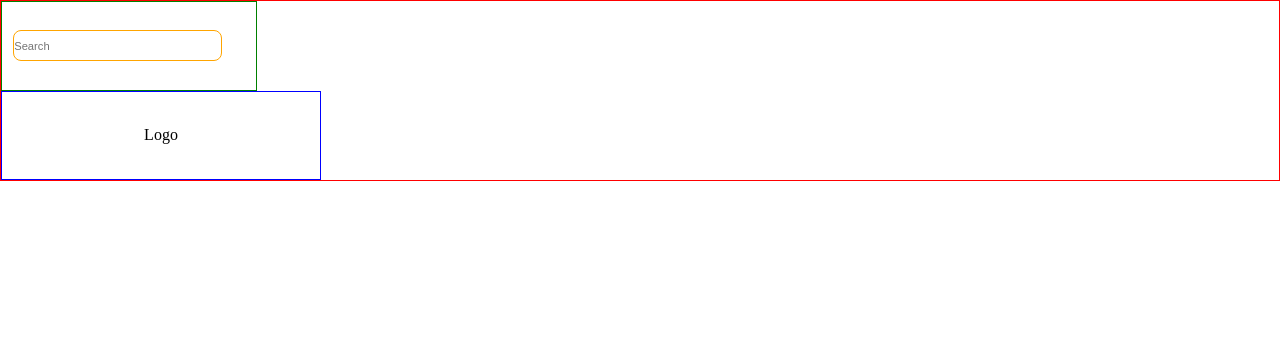
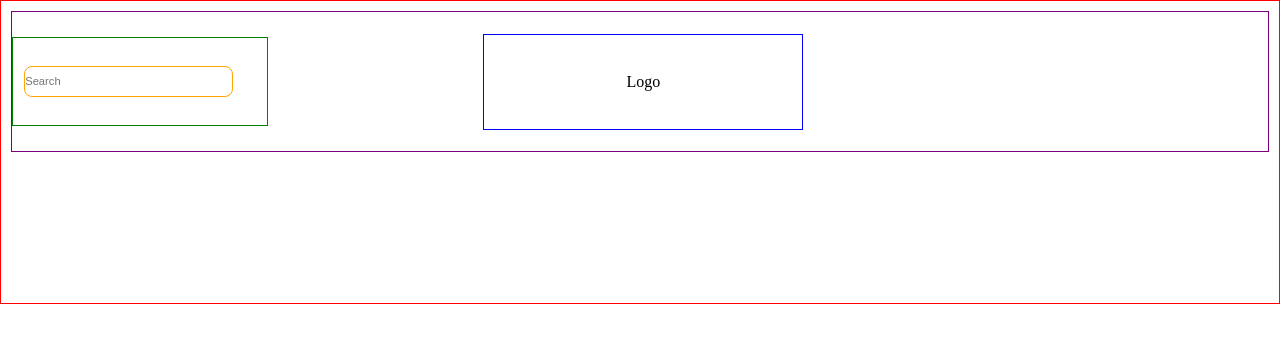
Before and after one commit to Golskilamaster09/Portal-de-noticias, a plain HTML site: page index.html in a window 1280 px wide. Drawn offline with Linux system fonts and the light colour scheme.

Commit message:
Style(subcont-header): Corrige o layout quebrado devido a implementação da estrutura

```diff
--- a/Style/style.css
+++ b/Style/style.css
@@ -7,10 +7,11 @@
 
 header {
   display: flex;
-  justify-content: space-between;
+  /* justify-content: space-between; */
   border: 1px solid red;
   width: 100%;
-  height: 50%;
+  height: 19em;
+  padding: 10px;
 }
 
 input {
@@ -28,7 +29,7 @@ input {
   justify-content: center;
   align-items: center;
   border: 1px solid blue;
-  height: 5.6em;
+  height: 6em;
   width: 20em;
   margin-right: 37%;
 }
@@ -40,3 +41,12 @@ input {
   width: 16em;
   height: 5.6em;
 }
+
+.subcont-header {
+  display: flex;
+  justify-content: space-between;
+  align-items: center;
+  border: 1px solid purple;
+  height: 50%;
+  width: 100%;
+}
```
